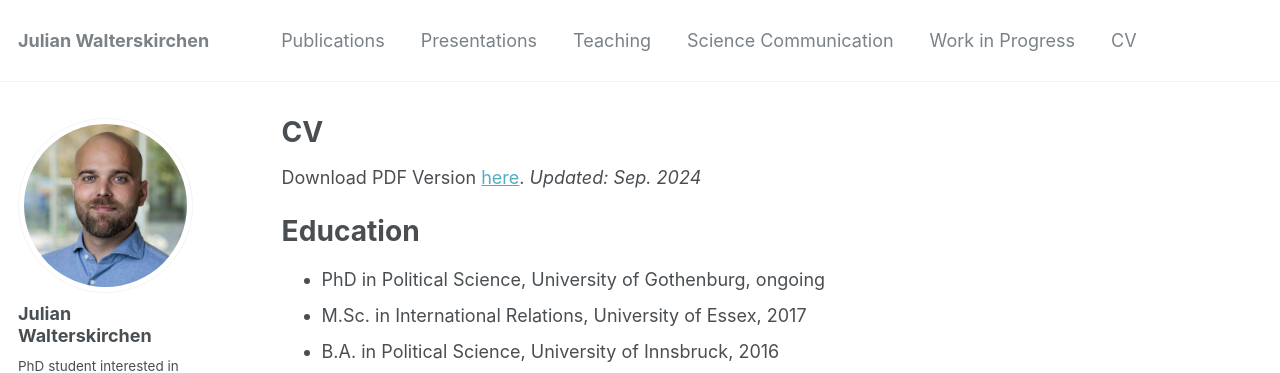
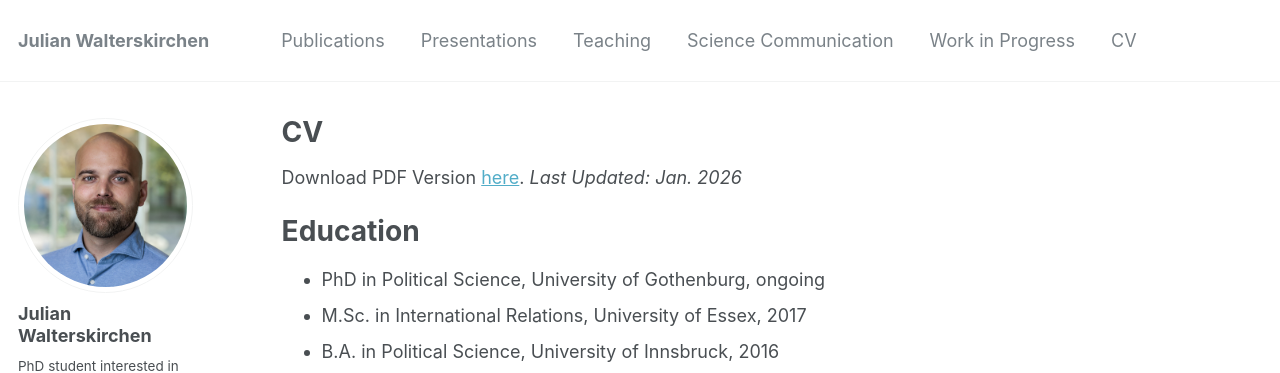
Before and after one commit to jwalterskirchen/jwalterskirchen.github.io, a Jekyll site: the page built from _pages/cv.md, in a window 1280 px wide and 900 px high. Shown: the top 373 px of the window. Built offline with Jekyll 4.4.1, drawn with Linux system fonts in a browser that asks for light colours; some web fonts are replaced.

Commit message:
Update cv.md

```diff
--- a/_pages/cv.md
+++ b/_pages/cv.md
@@ -9,7 +9,7 @@ redirect_from:
 
 {% include base_path %}
 
-Download PDF Version [here](/files/CV_Walterskirchen_Jan26.pdf). <i>Updated: Sep. 2024</i>
+Download PDF Version [here](/files/CV_Walterskirchen_Jan26.pdf). <i>Last Updated: Jan. 2026</i>
 
 
 Education
```
